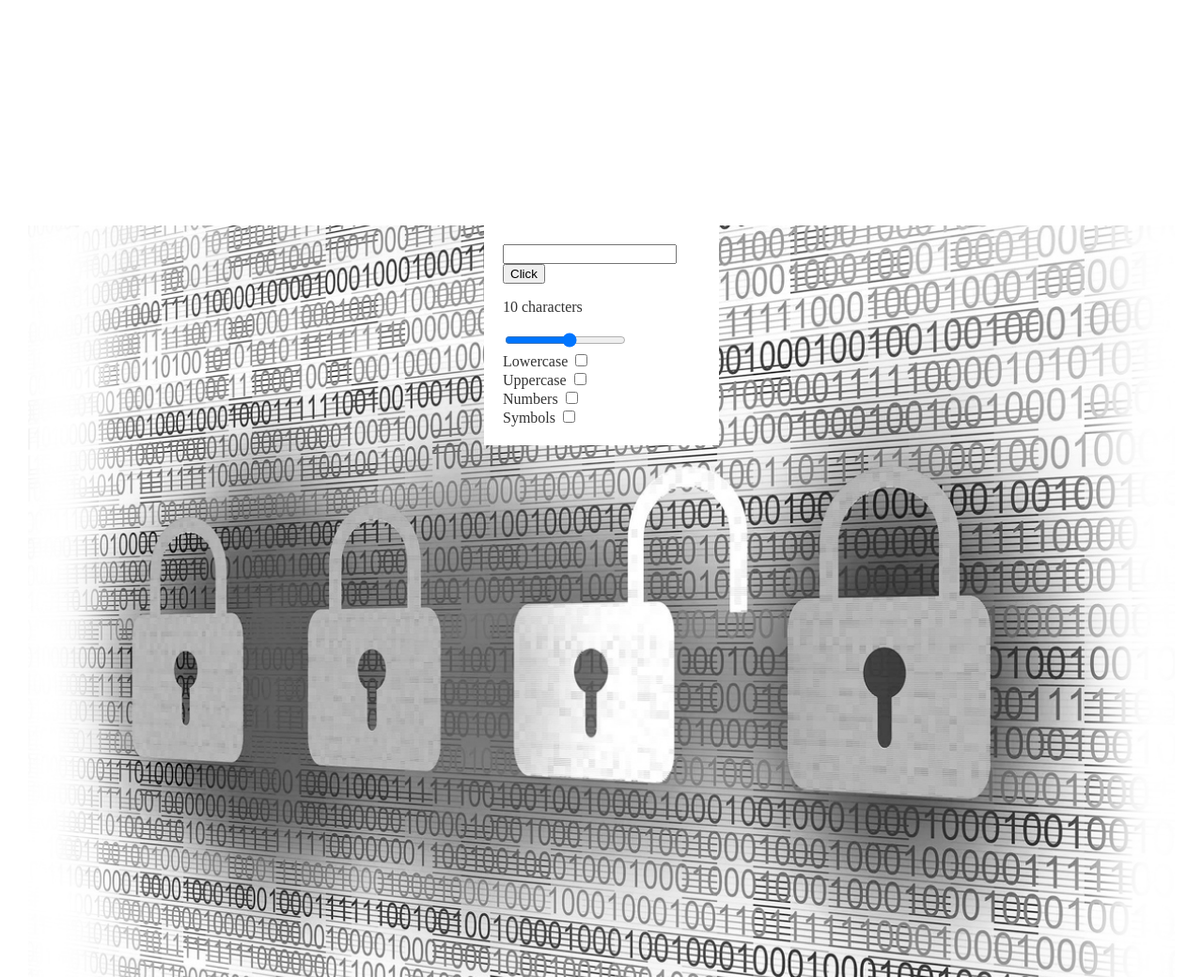
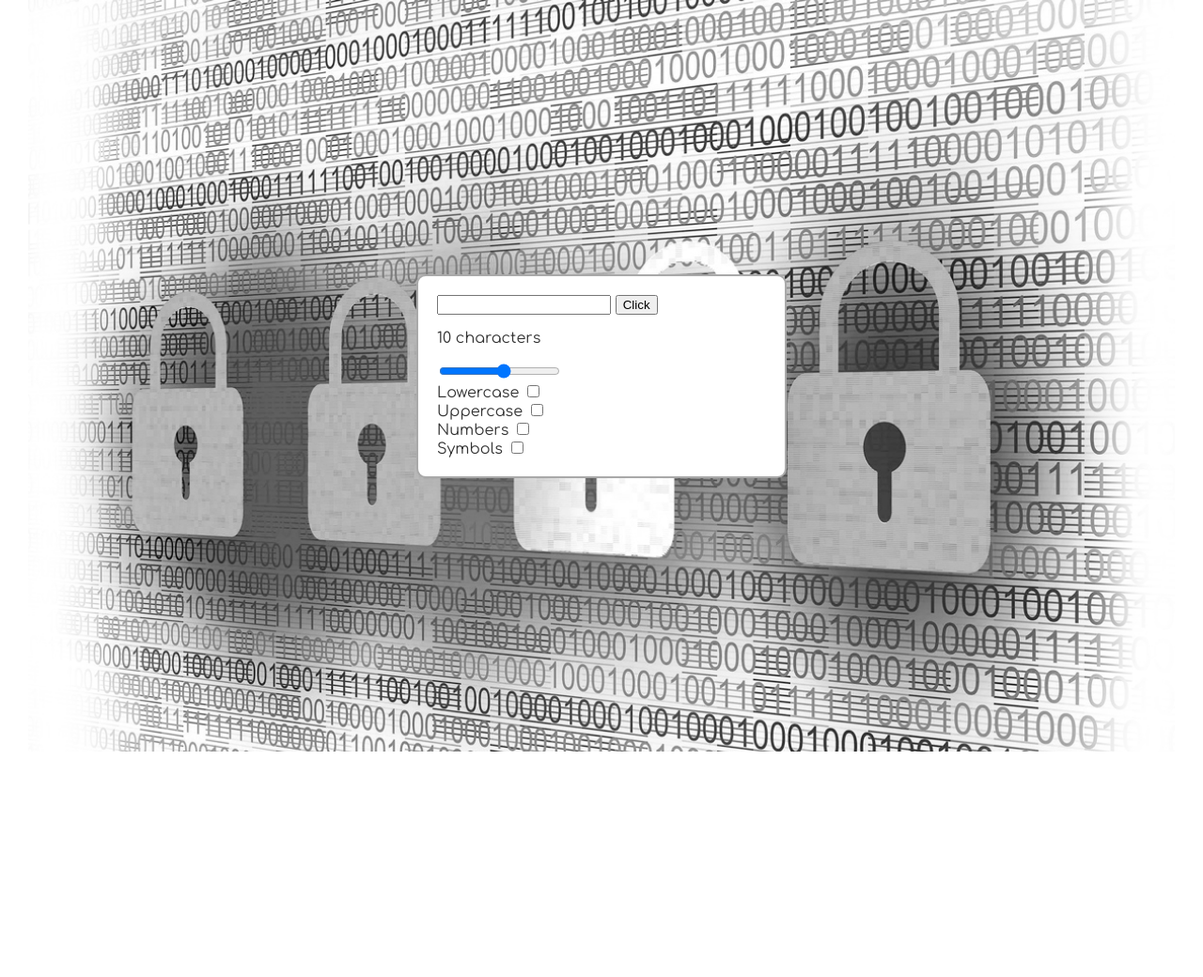
Before and after one commit to PawelRod/Password-Generator, a website built with webpack: page src/index.html in a window 1280 px wide. Shown: the whole page at 94% size. After the commit the page ends 800 px from the top, so only its background shows below. Built offline with nearby package versions, Linux system fonts and the light colour scheme.

Commit message:
Center application box and change font

```diff
--- a/src/scss/style.scss
+++ b/src/scss/style.scss
@@ -1,3 +1,5 @@
+@import url('https://fonts.googleapis.com/css?family=Comfortaa&display=swap');
+
 html, body {
     background: #fff;
     color: #333;
@@ -7,6 +9,9 @@ html, body {
     padding: 0;
 }
 .wrapper {
+    display: flex;
+    justify-content: center;
+    align-items: center;
     background: url("../img/img-security-white2.jpg") top center;
     background-size: cover;
     margin-right: auto;
@@ -18,8 +23,10 @@ html, body {
 }
 .app {
     margin: 0 auto;
-    width: 210px;
+    width: 350px;
     padding: 20px;
     background: white;
-    margin-top: 20%;
+    border: 2px solid darkgrey;
+    border-radius: 10px;
+    font-family: 'Comfortaa', cursive;
 }
```
